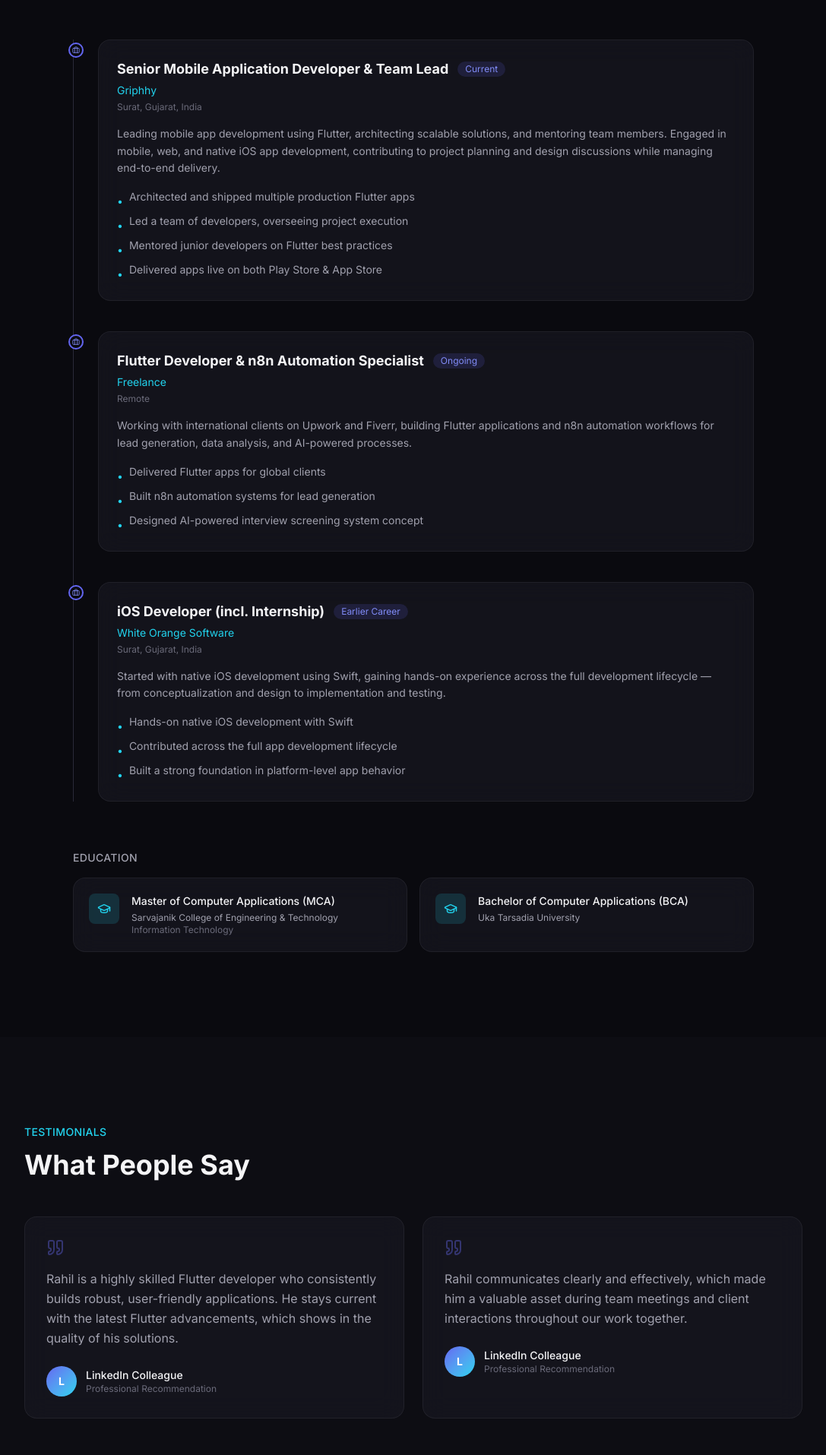
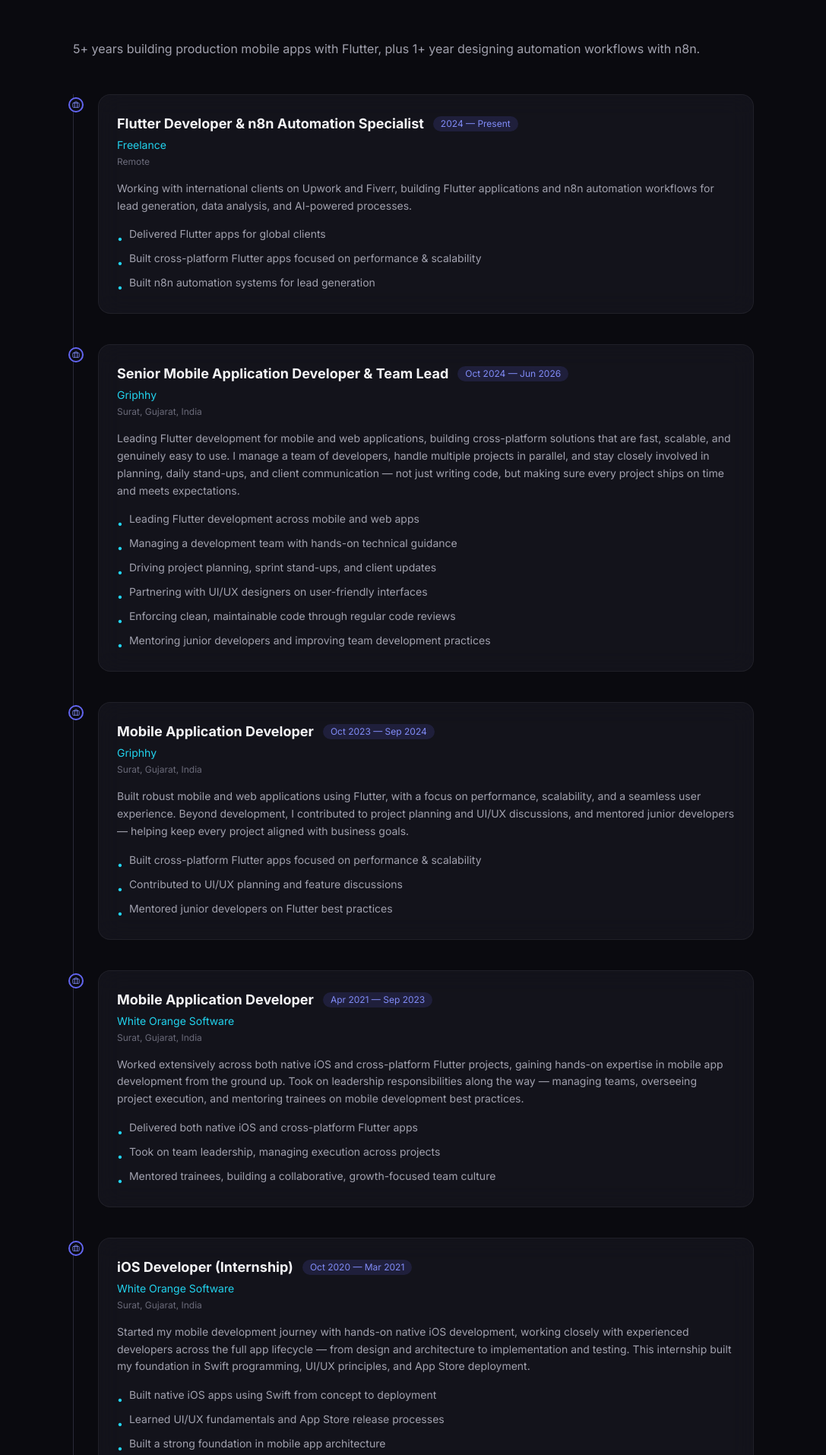
Before and after one commit to RaahilShaikh/rahil-portfolio, a React (Vite) app: page / in a window 1280 px wide. Shown: the part 5185-7100 px from the top of the page at 76% size, without its empty margins (96-1183 px from the left). Built offline with nearby package versions, Linux system fonts and the light colour scheme.

Commit message:
Added work experiences

```diff
--- a/src/components/Experience.jsx
+++ b/src/components/Experience.jsx
@@ -18,6 +18,9 @@ export default function Experience() {
           <h2 className="font-display text-3xl sm:text-4xl font-bold mt-3 mb-12">
             Where I've Worked
           </h2>
+          <p className="text-text-muted mb-12">
+            5+ years building production mobile apps with Flutter, plus 1+ year designing automation workflows with n8n.
+          </p>
         </motion.div>
 
         <div className="relative pl-8 border-l border-border space-y-10 mb-16">
--- a/src/components/ProjectModal.jsx
+++ b/src/components/ProjectModal.jsx
@@ -1,8 +1,20 @@
+import { useEffect } from "react";
 import { motion, AnimatePresence } from "framer-motion";
 import { X, Shield, Smartphone } from "lucide-react";
 import { FaApple, FaGooglePlay, FaGithub } from "react-icons/fa";
 
 export default function ProjectModal({ project, onClose }) {
+  useEffect(() => {
+    if (project) {
+      document.body.style.overflow = "hidden";
+    } else {
+      document.body.style.overflow = "";
+    }
+    return () => {
+      document.body.style.overflow = "";
+    };
+  }, [project]);
+
   return (
     <AnimatePresence>
       {project && (
--- a/src/data/experience.js
+++ b/src/data/experience.js
@@ -4,49 +4,80 @@
 
 export const experience = [
   {
-    id: "griphhy-senior",
-    company: "Griphhy",
-    role: "Senior Mobile Application Developer & Team Lead",
-    duration: "Current",
-    location: "Surat, Gujarat, India",
-    description:
-      "Leading mobile app development using Flutter, architecting scalable solutions, and mentoring team members. Engaged in mobile, web, and native iOS app development, contributing to project planning and design discussions while managing end-to-end delivery.",
-    highlights: [
-      "Architected and shipped multiple production Flutter apps",
-      "Led a team of developers, overseeing project execution",
-      "Mentored junior developers on Flutter best practices",
-      "Delivered apps live on both Play Store & App Store",
-    ],
-  },
-  {
     id: "freelance",
     company: "Freelance",
     role: "Flutter Developer & n8n Automation Specialist",
-    duration: "Ongoing",
+    duration: "2024 — Present",
     location: "Remote",
     description:
       "Working with international clients on Upwork and Fiverr, building Flutter applications and n8n automation workflows for lead generation, data analysis, and AI-powered processes.",
     highlights: [
       "Delivered Flutter apps for global clients",
+      "Built cross-platform Flutter apps focused on performance & scalability",
       "Built n8n automation systems for lead generation",
-      "Designed AI-powered interview screening system concept",
     ],
   },
   {
-    id: "white-orange",
-    company: "White Orange Software",
-    role: "iOS Developer (incl. Internship)",
-    duration: "Earlier Career",
+    id: "griphhy-senior",
+    company: "Griphhy",
+    role: "Senior Mobile Application Developer & Team Lead",
+    duration: "Oct 2024 — Jun 2026",
     location: "Surat, Gujarat, India",
     description:
-      "Started with native iOS development using Swift, gaining hands-on experience across the full development lifecycle — from conceptualization and design to implementation and testing.",
+      "Leading Flutter development for mobile and web applications, building cross-platform solutions that are fast, scalable, and genuinely easy to use. I manage a team of developers, handle multiple projects in parallel, and stay closely involved in planning, daily stand-ups, and client communication — not just writing code, but making sure every project ships on time and meets expectations.",
     highlights: [
-      "Hands-on native iOS development with Swift",
-      "Contributed across the full app development lifecycle",
-      "Built a strong foundation in platform-level app behavior",
+      "Leading Flutter development across mobile and web apps",
+      "Managing a development team with hands-on technical guidance",
+      "Driving project planning, sprint stand-ups, and client updates",
+      "Partnering with UI/UX designers on user-friendly interfaces",
+      "Enforcing clean, maintainable code through regular code reviews",
+      "Mentoring junior developers and improving team development practices",
+    ],
+  },
+  {
+    id: "griphhy-developer",
+    company: "Griphhy",
+    role: "Mobile Application Developer",
+    duration: "Oct 2023 — Sep 2024",
+    location: "Surat, Gujarat, India",
+    description:
+      "Built robust mobile and web applications using Flutter, with a focus on performance, scalability, and a seamless user experience. Beyond development, I contributed to project planning and UI/UX discussions, and mentored junior developers — helping keep every project aligned with business goals.",
+    highlights: [
+      "Built cross-platform Flutter apps focused on performance & scalability",
+      "Contributed to UI/UX planning and feature discussions",
+      "Mentored junior developers on Flutter best practices",
+    ],
+  },
+  {
+    id: "white-orange-mobile",
+    company: "White Orange Software",
+    role: "Mobile Application Developer",
+    duration: "Apr 2021 — Sep 2023",
+    location: "Surat, Gujarat, India",
+    description:
+      "Worked extensively across both native iOS and cross-platform Flutter projects, gaining hands-on expertise in mobile app development from the ground up. Took on leadership responsibilities along the way — managing teams, overseeing project execution, and mentoring trainees on mobile development best practices.",
+    highlights: [
+      "Delivered both native iOS and cross-platform Flutter apps",
+      "Took on team leadership, managing execution across projects",
+      "Mentored trainees, building a collaborative, growth-focused team culture",
+    ],
+  },
+  {
+    id: "white-orange-intern",
+    company: "White Orange Software",
+    role: "iOS Developer (Internship)",
+    duration: "Oct 2020 — Mar 2021",
+    location: "Surat, Gujarat, India",
+    description:
+      "Started my mobile development journey with hands-on native iOS development, working closely with experienced developers across the full app lifecycle — from design and architecture to implementation and testing. This internship built my foundation in Swift programming, UI/UX principles, and App Store deployment.",
+    highlights: [
+      "Built native iOS apps using Swift from concept to deployment",
+      "Learned UI/UX fundamentals and App Store release processes",
+      "Built a strong foundation in mobile app architecture",
     ],
   },
 ];
+
 
 export const education = [
   {
@@ -59,6 +90,6 @@ export const education = [
     id: "bca",
     degree: "Bachelor of Computer Applications (BCA)",
     institution: "Uka Tarsadia University",
-    focus: "",
+    focus: "Information Technology",
   },
 ];
```
